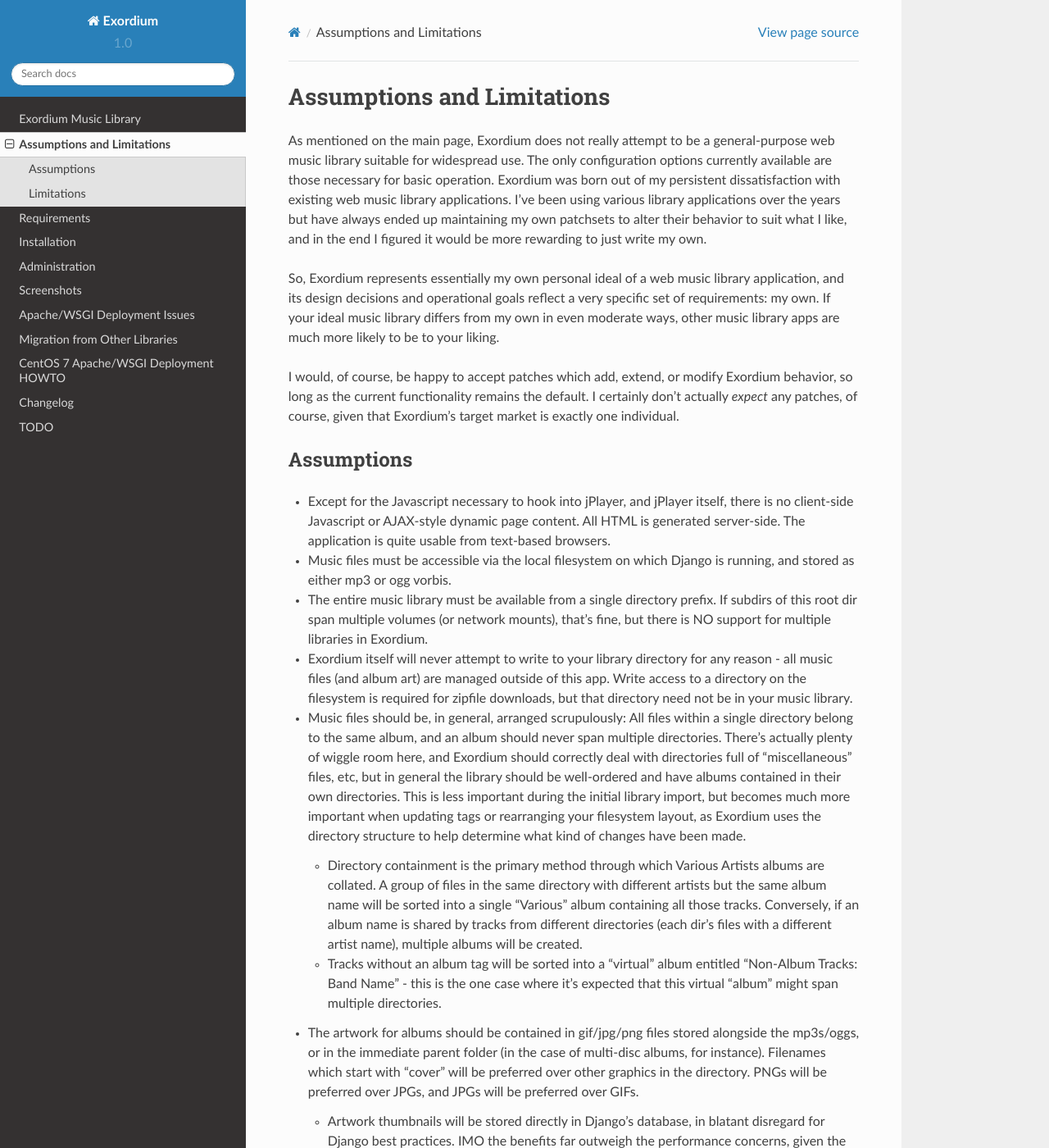
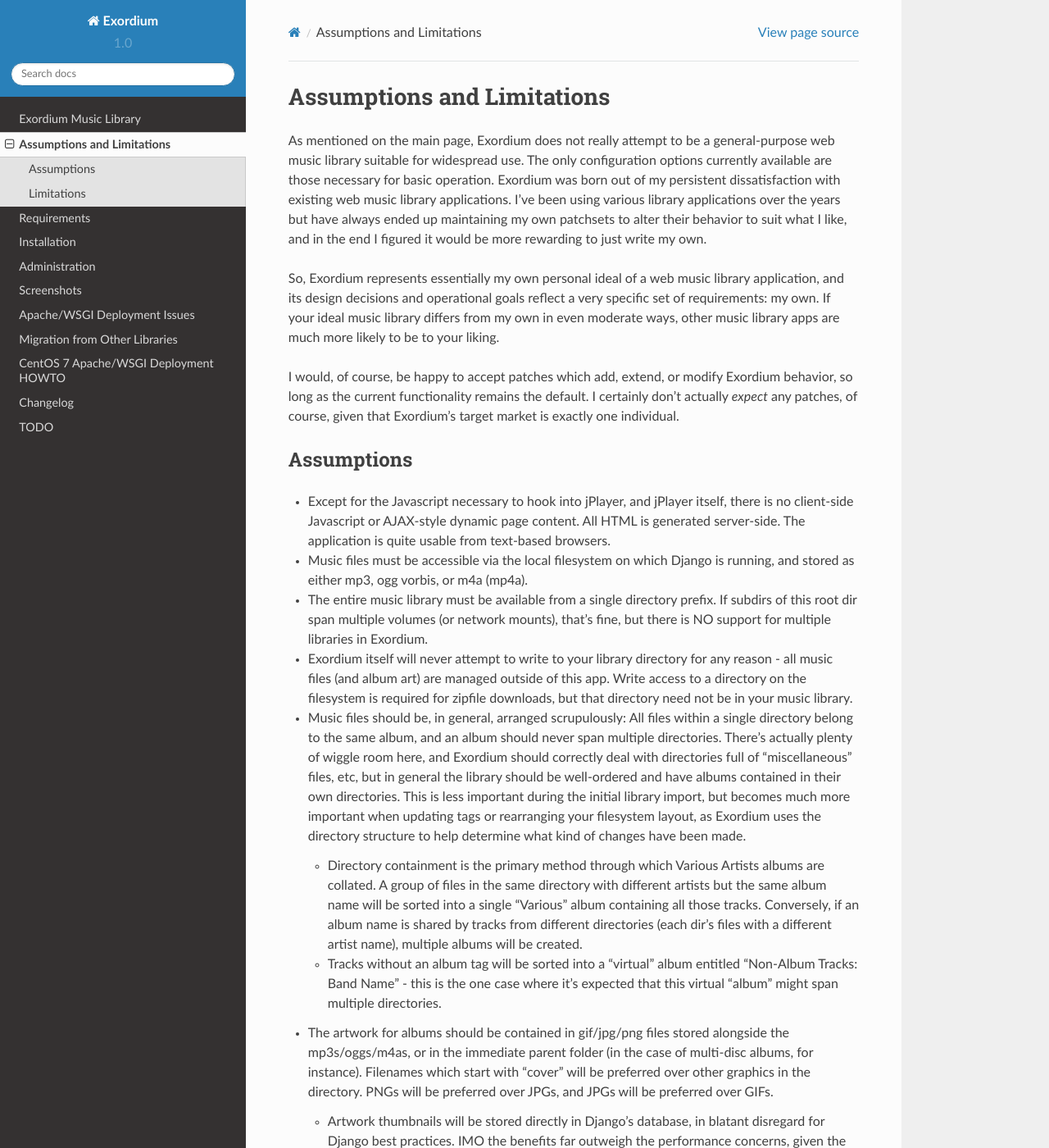
Before and after one commit to apocalyptech/exordium, a Sphinx documentation site: the page built from docs/assumptions_limitations.rst, in a window 1280 px wide and 1400 px high. Shown: the whole window at 82% size. Built offline with Sphinx 7.4.7 and the Read the Docs theme 2.0.0, drawn with Linux system fonts in a browser that asks for light colours; some of the changed text lies outside the part shown.

Commit message:
Make sure our docs now mention that we support m4a, as well.

```diff
--- a/docs/assumptions_limitations.rst
+++ b/docs/assumptions_limitations.rst
@@ -33,7 +33,7 @@
   quite usable from text-based browsers.
 
 - Music files must be accessible via the local filesystem on which Django
-  is running, and stored as either mp3 or ogg vorbis.
+  is running, and stored as either mp3, ogg vorbis, or m4a (mp4a).
 
 - The entire music library must be available from a single directory
   prefix.  If subdirs of this root dir span multiple volumes (or network
@@ -69,7 +69,7 @@
     this virtual "album" might span multiple directories.
 
 - The artwork for albums should be contained in gif/jpg/png files stored
-  alongside the mp3s/oggs, or in the immediate parent folder (in the case
+  alongside the mp3s/oggs/m4as, or in the immediate parent folder (in the case
   of multi-disc albums, for instance).  Filenames which start with "cover"
   will be preferred over other graphics in the directory.  PNGs will be
   preferred over JPGs, and JPGs will be preferred over GIFs.
@@ -162,6 +162,10 @@
   been very unimportant to me.  It'd probably be good to support them
   anyway, though.
 
-- Exordium only supports mp3 and ogg currently, though m4a and other
+- Exordium only supports mp3, ogg, and m4a currently, though other
   support should be reasonably simple to add in, so long as Mutagen
   supports the format.
+
+- m4a tags don't seem to allow for Ensemble or Conductor, so that data
+  will never be present for m4a files.  (If support for those tags is
+  in there somewhere, I'd like to hear about it.)
--- a/docs/index.rst
+++ b/docs/index.rst
@@ -26,7 +26,7 @@
 ------------
 
 Exordium is a read-only web-based music library system for Django.
-Exordium will read mp3 and ogg files from the host filesystem and provide
+Exordium will read mp3, ogg, and m4a files from the host filesystem and provide
 an online interface to browse, download (as zipfiles or otherwise), and
 stream.
 
```
